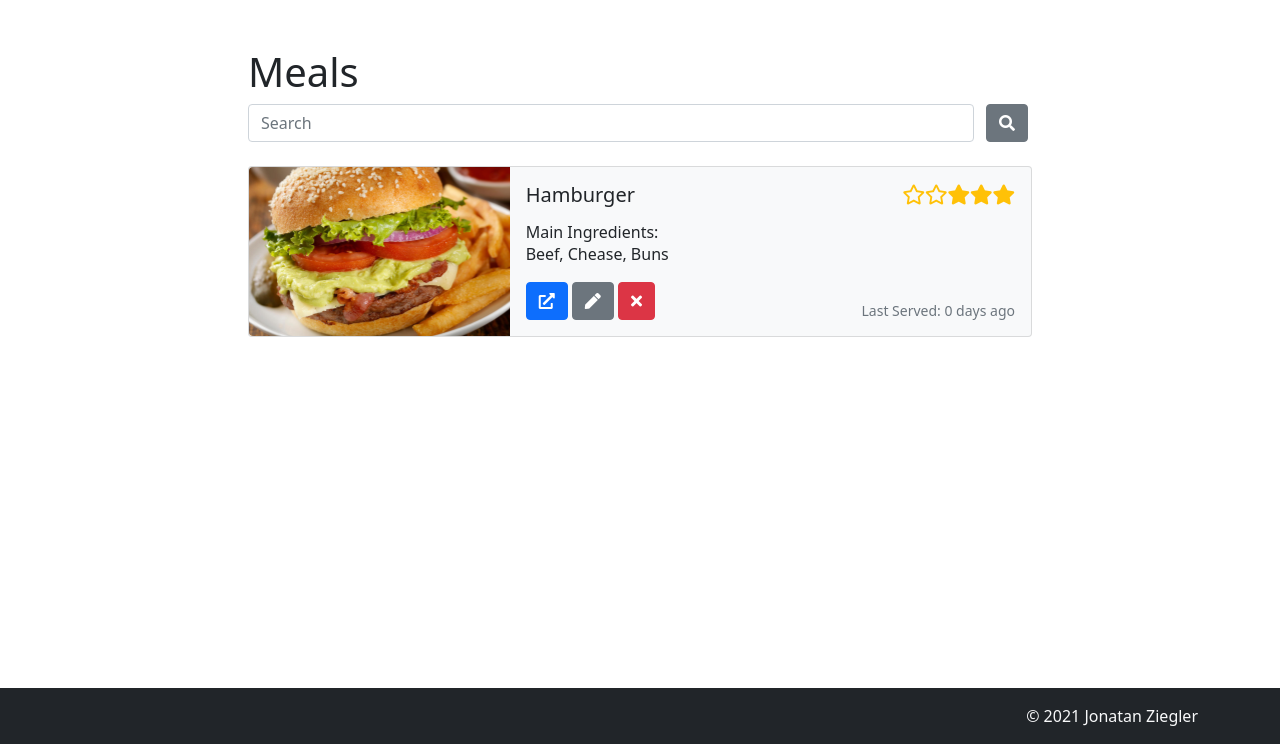
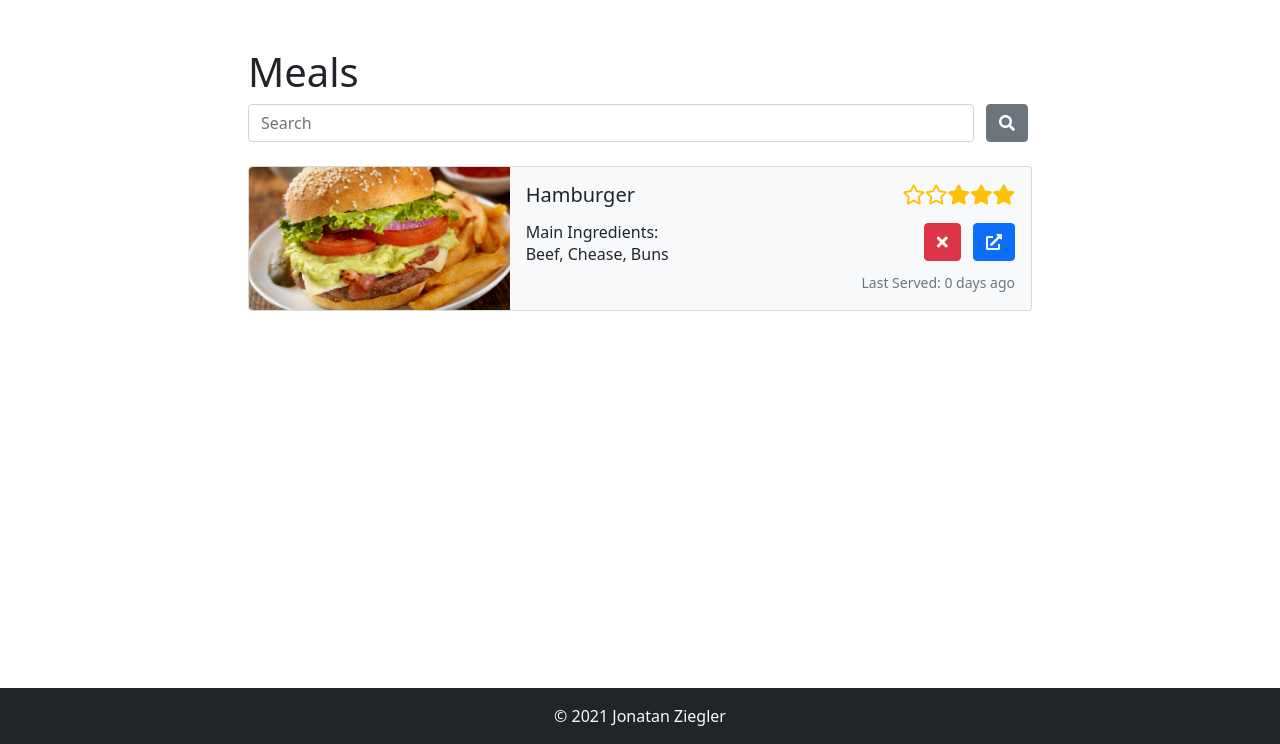
Before and after one commit to worldofjoni/MealManager, a PHP site: page / in a window 1280 px wide. Shown: the part 56-800 px from the top of the page. Run offline with PHP 8.4, Linux system fonts and the light colour scheme.

Commit message:
changed button position in Meals view

```diff
--- a/public_html/css/style.css
+++ b/public_html/css/style.css
@@ -1,12 +1,9 @@
 
 
-
+/*
 .preview-img {
-    background: url("../img/burger.jpg");
+    background: url('img/burger.jpg');
     background-size: cover;
     background-position: center;
 }
-
-.served {
-    height-min: 2rem;
-}
+ */
--- a/public_html/index.php
+++ b/public_html/index.php
@@ -12,29 +12,38 @@
         </form>
 
         <div class="my-3">
+
+            <!-- Meal Card -->
             <div class="card bg-light mb-3">
                 <div class="row g-0">
-                    <div class="col-4 preview-img rounded-start">
-                        </div>
+                    <div class="col-4 rounded-start" style='background: url("img/burger.jpg"); background-size: cover; background-position: center;'></div>
                     <div class="col-8">
                         <div class="card-body">
                             <h5 class="card-title mb-3">Hamburger
                                 <div class="float-end text-warning"><i class="far fa-star"></i><i class="far fa-star"></i><i class="fas fa-star"></i><i class="fas fa-star"></i><i class="fas fa-star"></i></div>
                             </h5>
+                            <div class="float-end">
+                                <a class="btn btn-danger" href="#" role="button"><i class="fas fa-times"></i></a>
+                                <!-- <a class="btn btn-secondary" href="#" role="button"><i class="fas fa-pen"></i></a> -->
+                                <span class="px-1"></span>
+                                <a class="btn btn-primary" href="#" role="button"><i class="fas fa-external-link-alt"></i></a>
+                            </div>
                             <h6 class="mb-0">Main Ingredients:</h6>
-                                <p class="card-text ">Beef, Chease, Buns</p>
-
-                                    <a class="btn btn-primary" href="#" role="button"><i class="fas fa-external-link-alt"></i></a>
-                                    <a class="btn btn-secondary" href="#" role="button"><i class="fas fa-pen"></i></a>
-                                    <a class="btn btn-danger" href="#" role="button"><i class="fas fa-times"></i></a>
-
-                                    <p class="card-text float-end align-text-bottom mt-3"><small class="text-muted">Last Served: 0 days ago</small></p>
+                            <p class="card-text mb-1">Beef, Chease, Buns</p>
+                            <p class="card-text text-end"><small class="text-muted">Last Served: 0 days ago</small></p>
                         </div>
                     </div>
                 </div>
             </div>
 
+
+
+
+
         </div>
+
+
+
     </div>
 
     </div>
--- a/templates/footer.php
+++ b/templates/footer.php
@@ -1,5 +1,5 @@
     <footer class="footer fixed-bottom position-relative bg-dark">
-      <div class="container py-3 text-light text-end">
+      <div class="container py-3 text-light text-center">
         &copy; <?php echo date("Y");?> Jonatan Ziegler
       </div>
     </footer>
--- a/templates/header.php
+++ b/templates/header.php
@@ -20,4 +20,4 @@
   </head>
   <body class="d-flex flex-column vh-100">
 
-    <?php include("../templates/navbar.php"); ?>
+  <?php include("../templates/navbar.php"); ?>
--- a/templates/navbar.php
+++ b/templates/navbar.php
@@ -1,4 +1,4 @@
-<nav class="navbar navbar-expand-sm navbar-dark bg-dark px-5">
+<nav class="navbar sticky-top navbar-expand-sm navbar-dark bg-dark px-5">
   <a class="navbar-brand" href="#"><i class="fas fa-hamburger"></i> MealManger</a>
   <button class="navbar-toggler" type="button" data-toggle="collapse" data-target="#navbarSupportedContent" aria-controls="navbarSupportedContent" aria-expanded="false" aria-label="Toggle navigation">
     <span class="navbar-toggler-icon"></span>
```
Also changed, not shown: 1 other file. Lines whose indentation alone changed are shown as unchanged.
